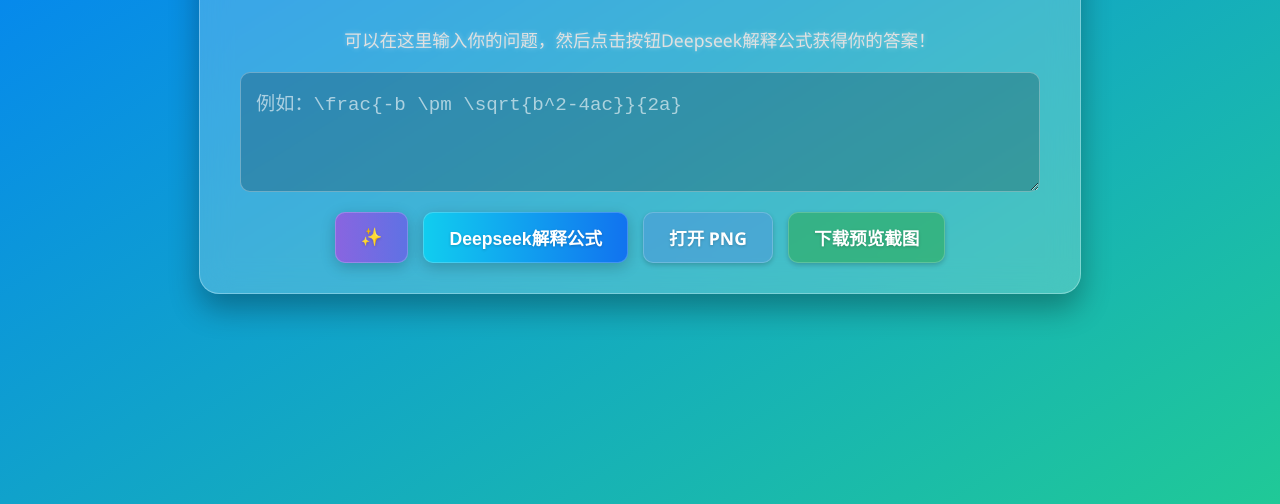
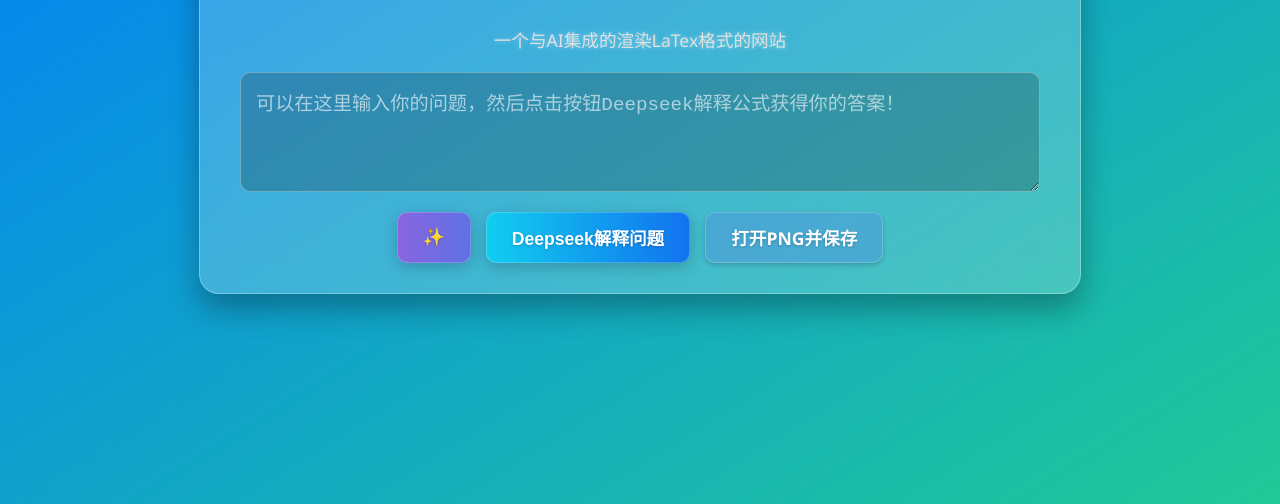
Before and after one commit to Xist2024/LaTex_Preview, a plain HTML site: page index.html in a window 1280 px wide. Shown: the part 296-800 px from the top of the page. Drawn offline with Linux system fonts and the light colour scheme.

Commit message:
Update index.html

```diff
--- a/index.html
+++ b/index.html
@@ -250,20 +250,19 @@
 
     <div class="card-base">
         <h1>LaTeX渲染器</h1>
-        <p>可以在这里输入你的问题，然后点击按钮Deepseek解释公式获得你的答案！</p>
+        <p>一个与AI集成的渲染LaTex格式的网站</p>
 
-        <textarea id="latexInput" placeholder="例如：\frac{-b \pm \sqrt{b^2-4ac}}{2a}"></textarea>
+        <textarea id="latexInput" placeholder="可以在这里输入你的问题，然后点击按钮Deepseek解释公式获得你的答案！"></textarea>
 
         <div class="button-container">
             <!-- Gemini Button -->
             <button id="geminiExplainButton" class="button-base gemini-button"> ✨ </button>
 
             <!-- DeepSeek Button -->
-            <button id="deepseekTestButton" class="button-base deepseek-button">Deepseek解释公式</button>
+            <button id="deepseekTestButton" class="button-base deepseek-button">Deepseek解释问题</button>
 
             <!-- Original Features -->
-            <a id="pngLinkButton" href="#" class="button-base render-button-png" target="_blank" rel="noopener noreferrer">打开 PNG</a>
-            <button id="screenshotButton" class="button-base render-button-screenshot">下载预览截图</button>
+            <a id="pngLinkButton" href="#" class="button-base render-button-png" target="_blank" rel="noopener noreferrer">打开PNG并保存</a>
         </div>
 
         <div class="preview-container" id="previewContainer">
@@ -407,11 +406,10 @@
                 alert("输入框中没有公式可以测试。");
                 return;
             }
-            modalTitle.textContent = "🧪 DeepSeek 模型测试";
-            explanationOutput.textContent = "正在调用 DeepSeek...";
+            modalTitle.textContent = "🧪DeepSeek 模型测试";
+            explanationOutput.textContent = "正在调用 DeepSeek...（预计约5秒左右）";
             explanationModal.classList.add('show');
-            const systemInstruction = "You are an AI assistant. The user will provide a LaTeX formula. Respond by explaining what the formula is in simple Chinese.";
-            const explanation = await callDeepSeek(systemInstruction, latexCode);
+const systemInstruction = "You are an intelligent AI assistant, users will ask you questions, and you need to answer them kindly. When users send you LaTeX text, you need to explain the meaning of this text and the underlying formula (if the LaTeX text is a formula that you know; if not, kindly explain the meaning of the expression they provided). Communicate entirely in Simplified Chinese..";            const explanation = await callDeepSeek(systemInstruction, latexCode);
             explanationOutput.textContent = explanation;
         });
 
```
